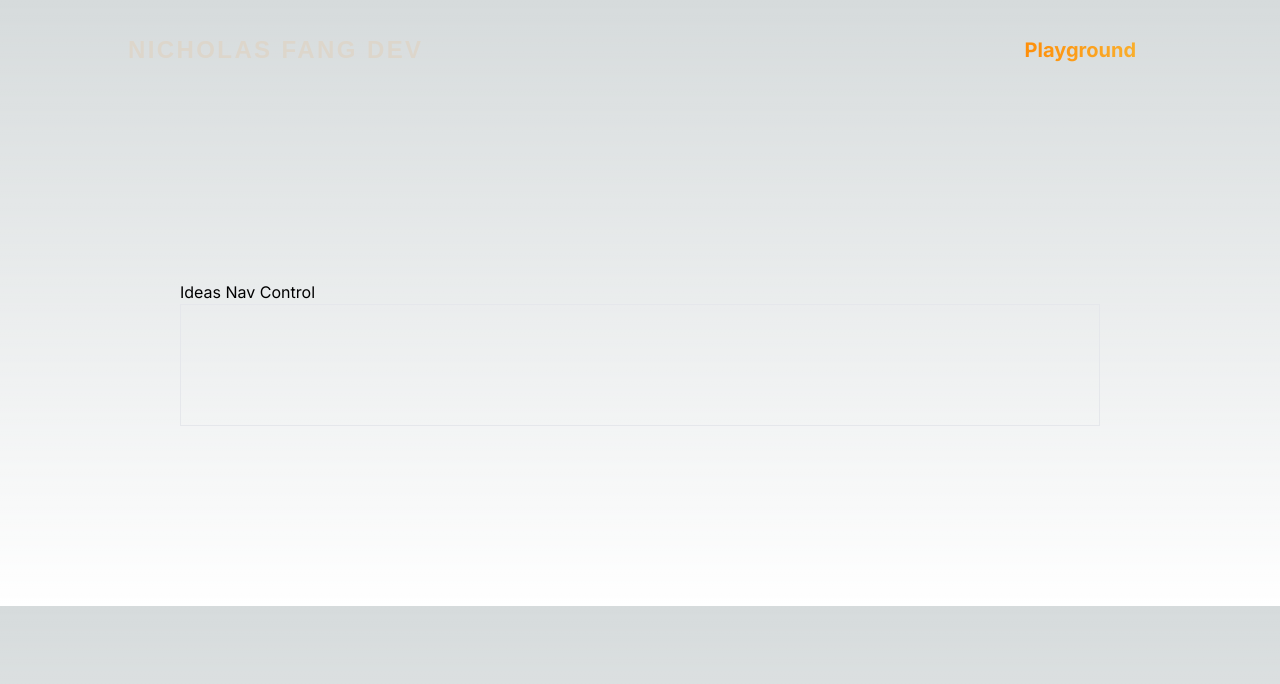
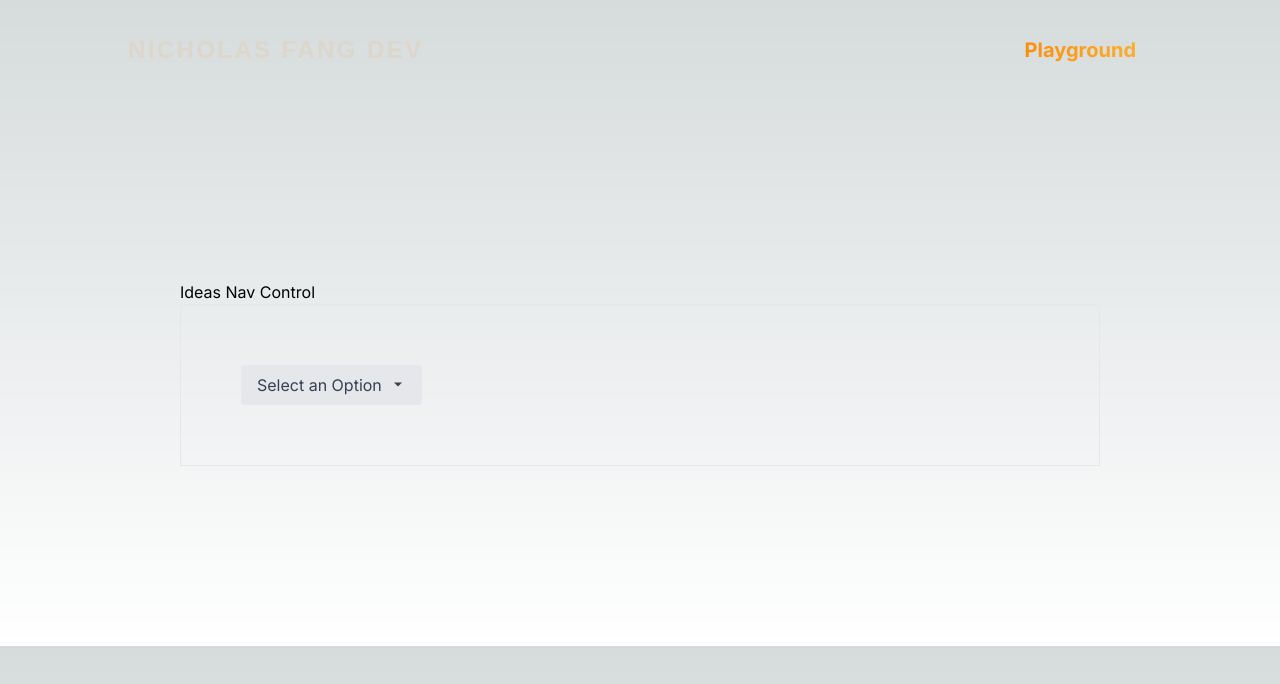
Before and after one commit to nickfang/nickfang.github.io, a Next.js app: page /ideas/inset in a window 1280 px wide. Shown: the top 684 px of the page. Built offline with nearby package versions, Linux system fonts and the light colour scheme.

Commit message:
updating dropdown component and typescript code.

```diff
--- a/src/app/ideas/inset/page.tsx
+++ b/src/app/ideas/inset/page.tsx
@@ -1,13 +1,17 @@
 'use client';
 
 import React, { useState } from 'react';
+import Dropdown from '@/components/buttons/drop-down';
 
 const Inset = () => {
 	const [insetClass, setInsetClass] = useState('');
 
+	const options = ['Option 1', 'Option 2', 'Option 3'];
+
 	return (
-		<div className="parent">
+		<div className="parent h-600">
 			<div className={`child ${insetClass}`} />
+			<Dropdown options={options} />
 		</div>
 	);
 };
--- a/src/app/ideas/layout.tsx
+++ b/src/app/ideas/layout.tsx
@@ -11,11 +11,7 @@ const IdeasNavControl = () => {
 	return <h1>Ideas Nav Control</h1>;
 };
 
-const IdeasLayout = ({
-	children,
-}: Readonly<{
-	children: React.ReactNode;
-}>) => {
+const IdeasLayout: React.FC<{ children: React.ReactNode }> = ({ children }) => {
 	return (
 		<>
 			<IdeasNavControl />
--- a/src/app/layout.tsx
+++ b/src/app/layout.tsx
@@ -10,11 +10,7 @@ export const metadata: Metadata = {
 	description: 'Personal Website.',
 };
 
-export default function RootLayout({
-	children,
-}: Readonly<{
-	children: React.ReactNode;
-}>) {
+const RootLayout: React.FC<{ children: React.ReactNode }> = ({ children }) => {
 	return (
 		<html lang="en">
 			<body className={inter.className}>
@@ -23,4 +19,6 @@ export default function RootLayout({
 			</body>
 		</html>
 	);
-}
+};
+
+export default RootLayout;
--- /dev/null
+++ b/src/components/buttons/drop-down.tsx
@@ -0,0 +1,79 @@
+'use client';
+
+import React, { useRef, useState, useEffect } from 'react';
+
+interface DropDownProps {
+  options: string[];
+}
+
+const Dropdown = (props: DropDownProps) => {
+  const { options } = props;
+  const dropdownRef = useRef<HTMLDivElement>(null);
+  const menuRef = useRef<HTMLDivElement>(null);
+  const [isOpen, setIsOpen] = useState(false);
+  const [selectedOption, setSelectedOption] = useState<string | null>(null);
+
+  useEffect(() => {
+    const handleClickOutside = (event: MouseEvent) => {
+      if (dropdownRef.current && !dropdownRef.current.contains(event.target as Node)) {
+        setIsOpen(false);
+      }
+    };
+
+    document.addEventListener('mousedown', handleClickOutside);
+    return () => {
+      document.removeEventListener('mousedown', handleClickOutside);
+    };
+  }, []);
+
+  const handleOptionClick = (option: string) => {
+    setSelectedOption(option);
+    setIsOpen(false);
+  };
+
+  return (
+    <div className="relative" ref={dropdownRef}>
+      <button
+        onClick={() => setIsOpen(!isOpen)}
+        className="bg-gray-200 text-gray-700 py-2 px-4 rounded inline-flex items-center"
+      >
+        {selectedOption || 'Select an Option'}
+        <svg
+          className={`fill-current h-4 w-4 ml-2 transform ${isOpen ? 'rotate-180' : ''}`}
+          xmlns="http://www.w3.org/2000/svg"
+          viewBox="0 0 20 20"
+        >
+          <path d="M10 12l-5-5h10z" />
+        </svg>
+      </button>
+
+      {isOpen && (
+        <div
+          className="mt-2 w-48 rounded-md shadow-lg bg-white ring-1 ring-black ring-opacity-5"
+          ref={menuRef}
+        >
+          <div
+            className="py-1"
+            role="menu"
+            aria-orientation="vertical"
+            aria-labelledby="options-menu"
+          >
+            {options.map((option) => (
+              <a
+                key={option}
+                href="#"
+                className="block px-4 py-2 text-sm text-gray-700 hover:bg-gray-100"
+                role="menuitem"
+                onClick={() => handleOptionClick(option)}
+              >
+                {option}
+              </a>
+            ))}
+          </div>
+        </div>
+      )}
+    </div>
+  );
+};
+
+export default Dropdown;
```
